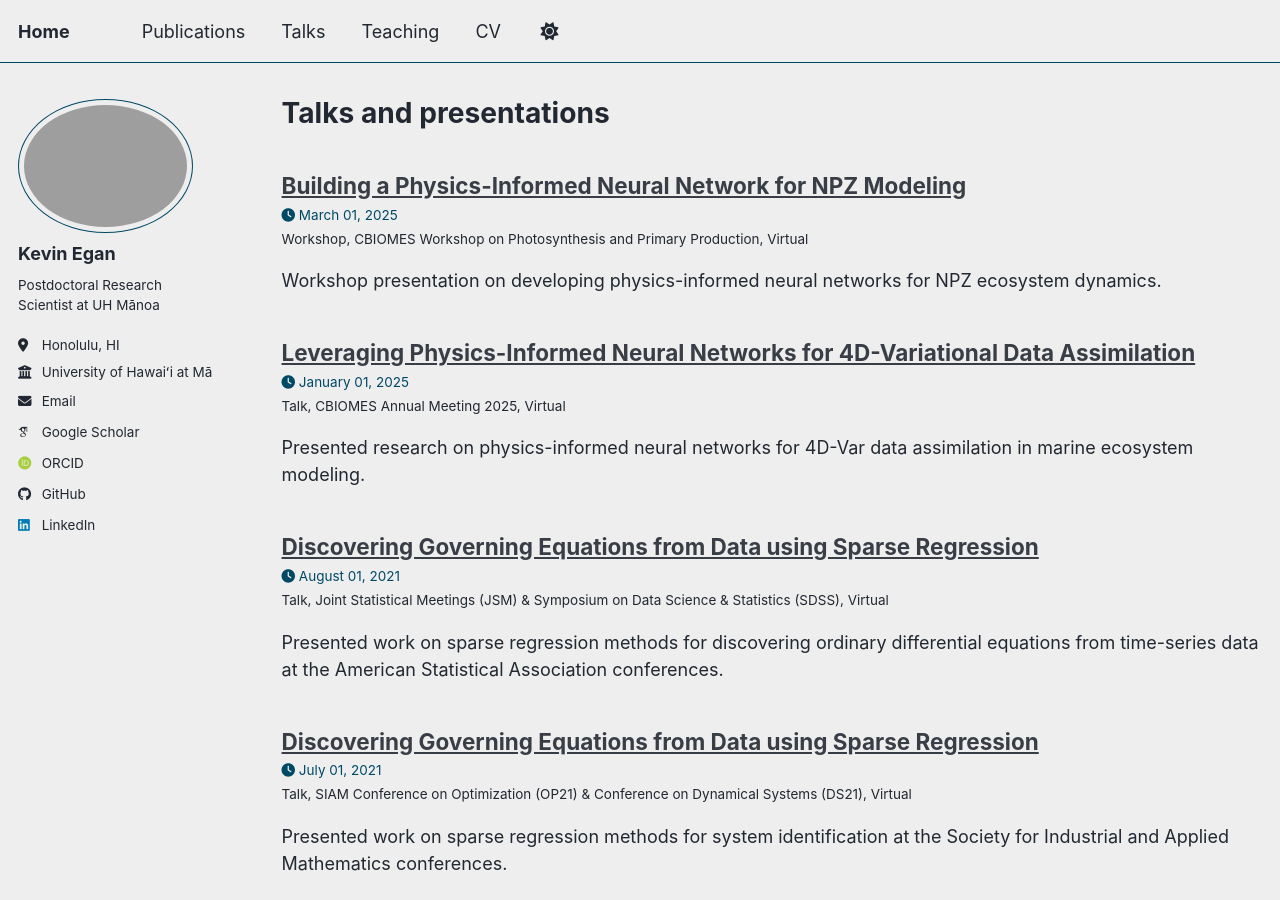
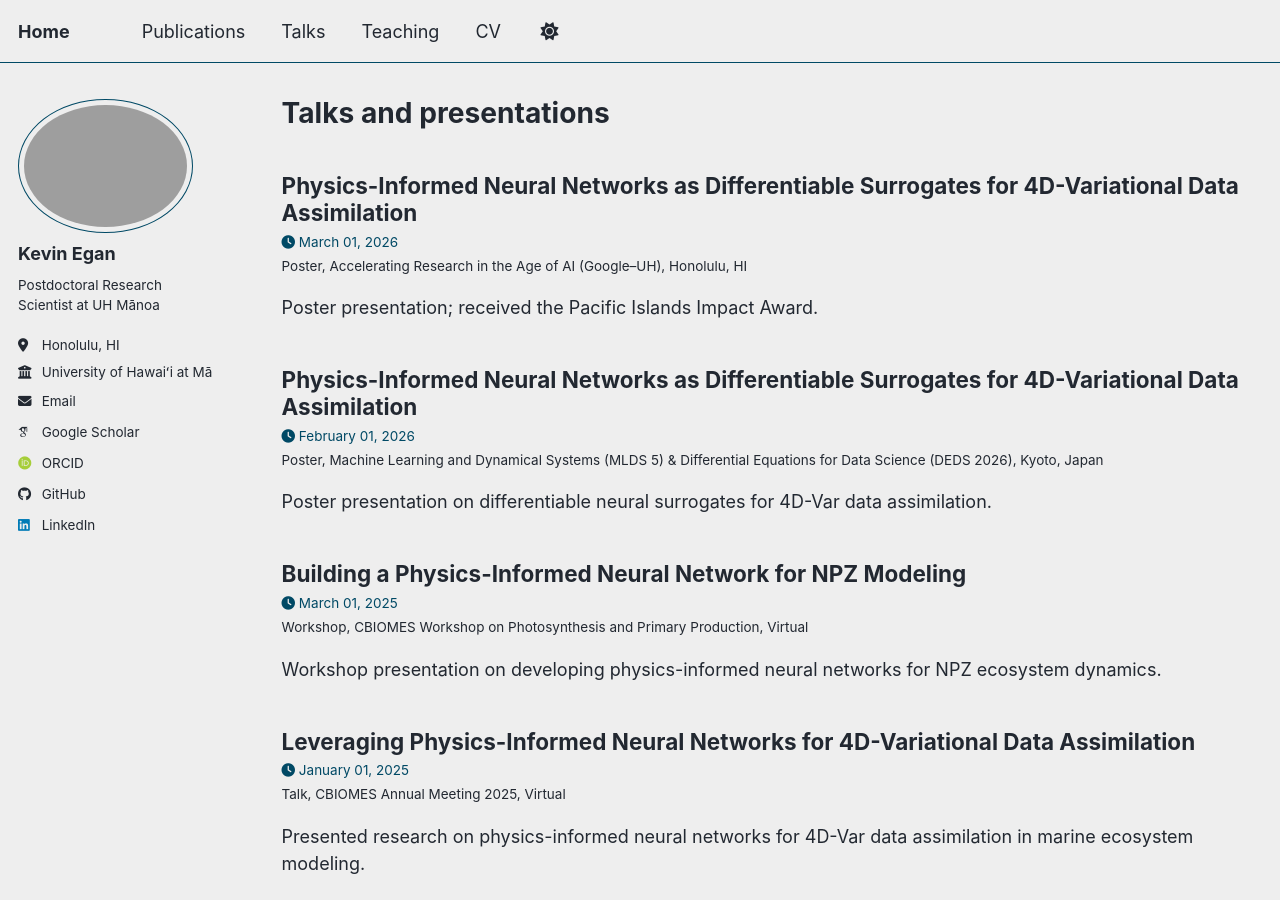
Before and after one commit to kevinegan31/kevinegan31.github.io, a Jekyll site: the page built from _pages/talks.html, in a window 1280 px wide and 900 px high. Built offline with Jekyll 4.4.1, drawn with Linux system fonts in a browser that asks for light colours; some web fonts are replaced; a script bundle is joined from its source files by our own code; library files that are not in the unit come from our copies.

Commit message:
Refactor archive item title rendering for clarity; add new poster entries for upcoming talks.

```diff
--- a/_includes/archive-single-talk.html
+++ b/_includes/archive-single-talk.html
@@ -25,11 +25,18 @@
           alt="">
       </div>
     {% endif %}
+    <!-- <h2 class="archive__item-title" itemprop="headline">
+      {% if post.link %}
+        <a href="{{ post.link }}">{{ title }}</a> <a href="{{ base_path }}{{ post.url }}" rel="permalink"><i class="fa fa-link" aria-hidden="true" title="permalink"></i><span class="sr-only">Permalink</span></a>
+      {% else %}
+        <a href="{{ base_path }}{{ post.url }}" rel="permalink">{{ title }}</a>
+      {% endif %}
+    </h2> -->
     <h2 class="archive__item-title" itemprop="headline">
       {% if post.link %}
         <a href="{{ post.link }}">{{ title }}</a> <a href="{{ base_path }}{{ post.url }}" rel="permalink"><i class="fa fa-link" aria-hidden="true" title="permalink"></i><span class="sr-only">Permalink</span></a>
       {% else %}
-        <a href="{{ base_path }}{{ post.url }}" rel="permalink">{{ title }}</a>
+        {{ title }}
       {% endif %}
     </h2>
     {% if post.read_time %}
--- /dev/null
+++ b/_talks/2026-02-mlds-deds-poster.md
@@ -0,0 +1,10 @@
+---
+title: "Physics-Informed Neural Networks as Differentiable Surrogates for 4D-Variational Data Assimilation"
+collection: talks
+type: "Poster"
+permalink: /talks/2026-02-mlds-deds-poster
+venue: "Machine Learning and Dynamical Systems (MLDS 5) & Differential Equations for Data Science (DEDS 2026)"
+date: 2026-02-01
+location: "Kyoto, Japan"
+---
+Poster presentation on differentiable neural surrogates for 4D-Var data assimilation.
--- /dev/null
+++ b/_talks/2026-03-google-uh-poster.md
@@ -0,0 +1,10 @@
+---
+title: "Physics-Informed Neural Networks as Differentiable Surrogates for 4D-Variational Data Assimilation"
+collection: talks
+type: "Poster"
+permalink: /talks/2026-03-google-uh-poster
+venue: "Accelerating Research in the Age of AI (Google–UH)"
+date: 2026-03-01
+location: "Honolulu, HI"
+---
+Poster presentation; received the Pacific Islands Impact Award.
```
